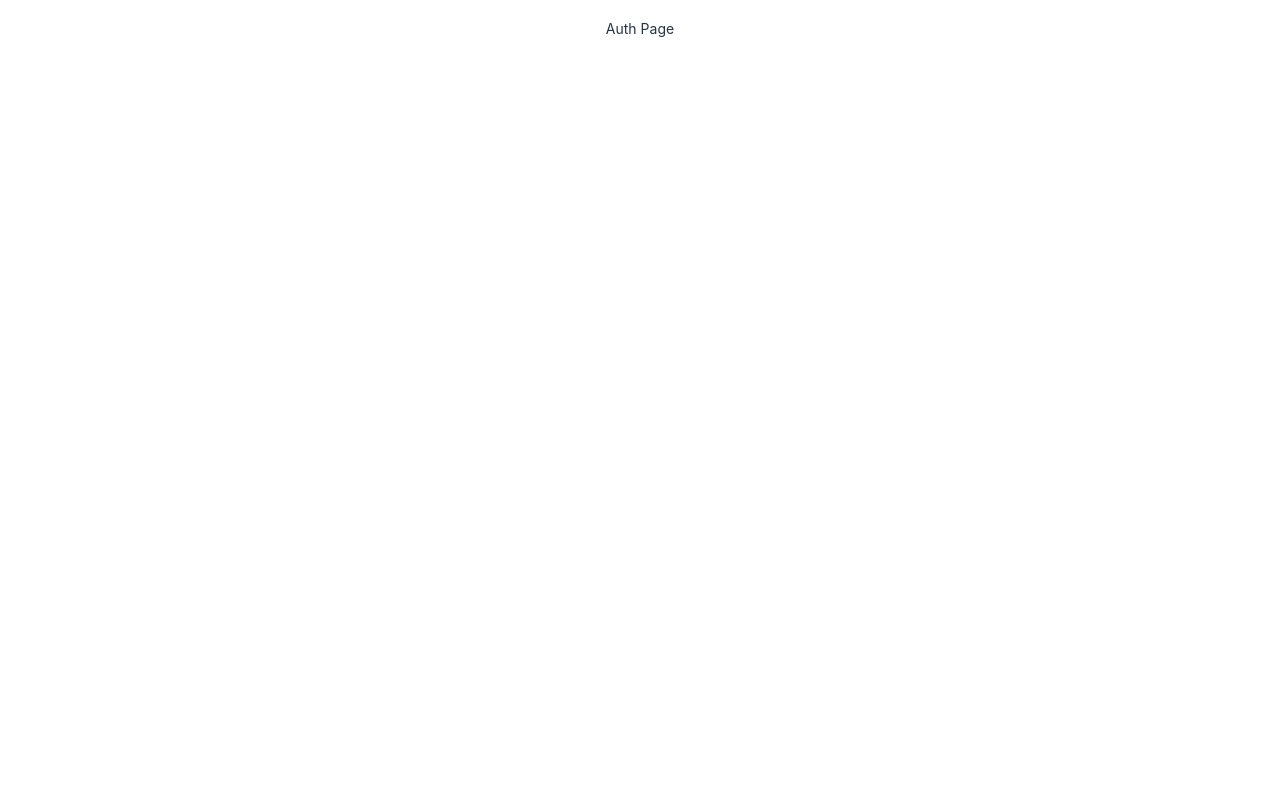
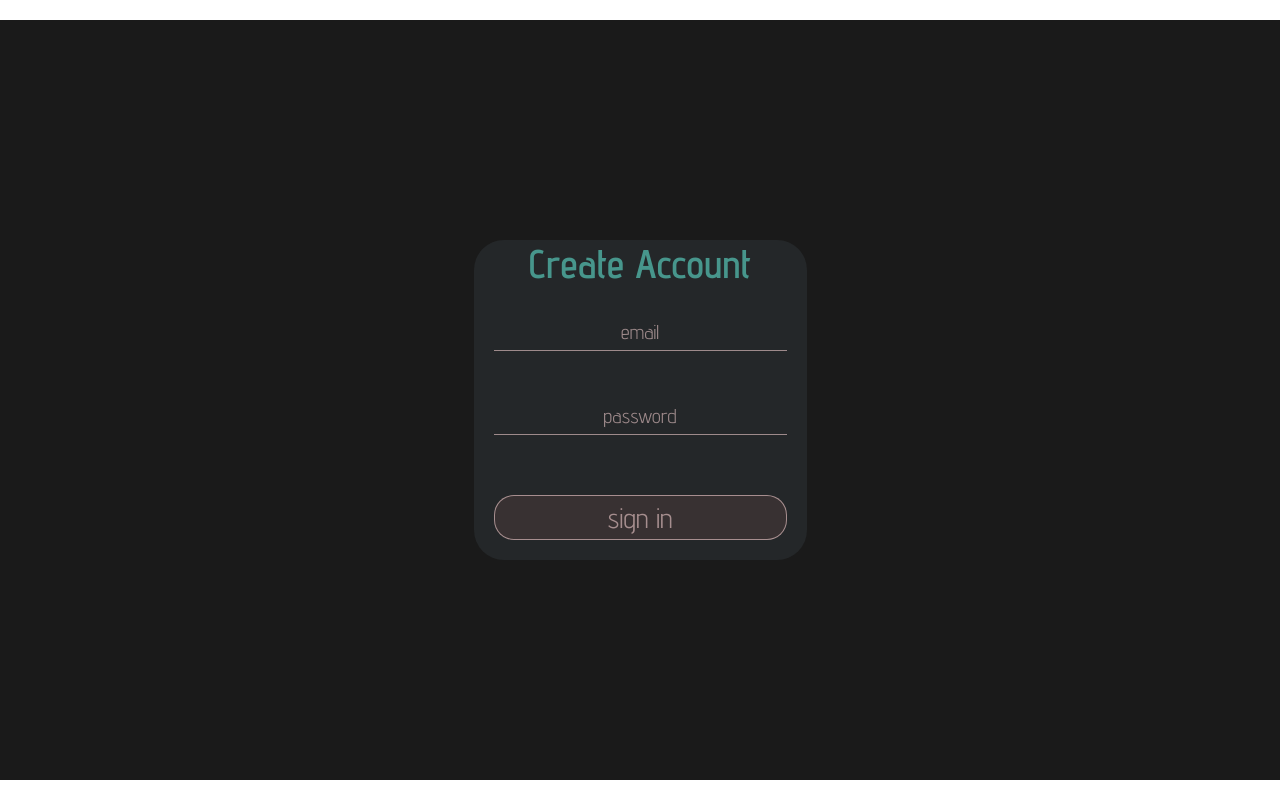
Before and after one commit to anatonokao/graphiql-app, a React (Vite) app: page /auth in a window 1280 px wide. Built offline with nearby package versions, Linux system fonts and the light colour scheme.

Commit message:
feat: add AuthForm and validation

```diff
--- a/package.json
+++ b/package.json
@@ -21,6 +21,7 @@
     "@codemirror/lang-json": "^6.0.1",
     "@codemirror/state": "^6.3.3",
     "@codemirror/view": "^6.22.3",
+    "@hookform/resolvers": "^3.3.3",
     "@reduxjs/toolkit": "^2.0.1",
     "@uiw/codemirror-themes": "^4.21.21",
     "@uiw/react-codemirror": "^4.21.21",
--- /dev/null
+++ b/src/components/AuthPage/AuthForm/AuthForm.module.scss
@@ -0,0 +1,74 @@
+@import url('https://fonts.googleapis.com/css2?family=Advent+Pro:wght@300;400;600&display=swap');
+
+.container {
+  font-family: 'Advent Pro', sans-serif;
+  text-align: center;
+  font-size: 2rem;
+  min-width: 20%;
+  background-color: #242729;
+  border-radius: 30px;
+  color: #47968c;
+}
+.container h2 {
+  font-size: 40px;
+  font-weight: 600;
+}
+
+.form {
+  height: 100%;
+  width: 100%;
+  padding: 20px;
+  display: flex;
+  flex-direction: column;
+  align-items: center;
+  justify-content: center;
+  gap: 40px;
+}
+.label {
+  width: 100%;
+  position: relative;
+  display: flex;
+  flex-direction: column;
+}
+.input {
+  text-align: center;
+  border-bottom: 1px solid #ffd9d98e;
+  background-color: transparent;
+  padding: 5px;
+  transition: all 0.3s ease;
+}
+.input::placeholder {
+  text-align: center;
+  color: #ffd9d98e;
+  font-size: 20px;
+}
+.input:focus {
+  border-bottom: 1px solid #ffd9d9;
+}
+.error {
+  bottom: -2rem;
+  position: absolute;
+  color: #d55d5d;
+  font-size: 20px;
+}
+.button {
+  margin-top: 20px;
+  width: 100%;
+  text-align: center;
+  color: #ffd9d98e;
+  padding: 5px;
+  border-radius: 20px;
+  border: 1px solid #ffd9d98e;
+  background-color: transparent;
+  transition: all 0.3s ease;
+}
+.button:hover {
+  border: 1px solid #47968c;
+  color: #47968c;
+}
+.button:disabled {
+  color: #ffd9d98e;
+  cursor: default;
+  border: 1px solid #ffd9d98e;
+  background-color: rgba(73, 58, 58, 0.56);
+}
--- /dev/null
+++ b/src/components/AuthPage/AuthForm/AuthForm.tsx
@@ -0,0 +1,60 @@
+import React from 'react';
+import * as yup from 'yup';
+import { yupResolver } from '@hookform/resolvers/yup';
+import { useForm } from 'react-hook-form';
+import classes from './AuthForm.module.scss';
+
+const schema = yup.object().shape({
+  email: yup.string().email().required(),
+  password: yup.string().min(8).max(32).required(),
+});
+type FormData = {
+  email: string;
+  password: string;
+};
+const AuthForm = () => {
+  const {
+    register,
+    handleSubmit,
+    formState: { errors, isValid },
+    reset,
+  } = useForm({
+    mode: 'all',
+    resolver: yupResolver(schema),
+  });
+  const onSubmitHandler = (data: FormData) => {
+    console.log({ data });
+    reset();
+  };
+  return (
+    <div className={classes.container}>
+      <h2>Create Account</h2>
+      <form className={classes.form} onSubmit={handleSubmit(onSubmitHandler)}>
+        <label className={classes.label}>
+          <input
+            className={classes.input}
+            {...register('email')}
+            placeholder="email"
+          />
+          {errors.email && (
+            <p className={classes.error}>{errors.email?.message}</p>
+          )}
+        </label>
+        <label className={classes.label}>
+          <input
+            className={classes.input}
+            {...register('password')}
+            placeholder="password"
+            type="password"
+          />
+          <p className={classes.error}>{errors.password?.message}</p>
+        </label>
+        <button disabled={!isValid} className={classes.button} type="submit">
+          sign in
+        </button>
+      </form>
+    </div>
+  );
+};
+
+export default AuthForm;
--- /dev/null
+++ b/src/components/AuthPage/AuthPage.module.scss
@@ -0,0 +1,8 @@
+.container {
+  display: flex;
+  justify-content: center;
+  align-items: center;
+  width: 100vw;
+  height: 100vh;
+  background-color: #1a1a1a;
+}
--- /dev/null
+++ b/src/components/AuthPage/AuthPage.tsx
@@ -0,0 +1,13 @@
+import React from 'react';
+import AuthForm from './AuthForm/AuthForm.tsx';
+import classes from './AuthPage.module.scss';
+
+const AuthPage = () => {
+  return (
+    <div className={classes.container}>
+      <AuthForm />
+    </div>
+  );
+};
+
+export default AuthPage;
--- a/src/index.scss
+++ b/src/index.scss
@@ -11,6 +11,7 @@
   font-family: inherit;
   line-height: normal;
 }
+
 *,
 :after,
 :before {
@@ -81,73 +82,3 @@ h6 {
 }
 
 /* ------------------СТИЛИ/STYLES------------------ */
-
-:root {
-  font-family: Inter, system-ui, Avenir, Helvetica, Arial, sans-serif;
-  line-height: 1.5;
-  font-weight: 400;
-
-  color-scheme: light dark;
-  color: rgba(255, 255, 255, 0.87);
-  background-color: #242424;
-
-  font-synthesis: none;
-  text-rendering: optimizeLegibility;
-  -webkit-font-smoothing: antialiased;
-  -moz-osx-font-smoothing: grayscale;
-}
-
-a {
-  font-weight: 500;
-  color: #d59191;
-  text-decoration: inherit;
-  transition: all .3s ease;
-}
-a:hover {
-  color: #ffd9d9;
-}
-
-body {
-  margin: 0;
-  display: flex;
-  place-items: center;
-  min-width: 320px;
-  min-height: 100vh;
-}
-
-h1 {
-  font-size: 3.2em;
-  line-height: 1.1;
-}
-
-button {
-  border-radius: 8px;
-  border: 1px solid transparent;
-  padding: 0.6em 1.2em;
-  font-size: 1em;
-  font-weight: 500;
-  font-family: inherit;
-  background-color: #1a1a1a;
-  cursor: pointer;
-  transition: border-color 0.25s;
-}
-button:hover {
-  border-color: #646cff;
-}
-button:focus,
-button:focus-visible {
-  outline: 4px auto -webkit-focus-ring-color;
-}
-
-@media (prefers-color-scheme: light) {
-  :root {
-    color: #213547;
-    background-color: #ffffff;
-  }
-  a:hover {
-    color: #747bff;
-  }
-  button {
-    background-color: #f9f9f9;
-  }
-}
--- a/src/main.tsx
+++ b/src/main.tsx
@@ -10,6 +10,7 @@ import {
 } from 'react-router-dom';
 import { setupStore } from './store/store.ts';
 import { Provider } from 'react-redux';
+import AuthPage from './components/AuthPage/AuthPage.tsx';
 
 const store = setupStore();
 
@@ -17,7 +18,7 @@ const router = createBrowserRouter(
   createRoutesFromElements(
     <Route path="/">
       <Route path="/" element={<App />} />
-      <Route path="/auth" element={<div>Auth Page</div>} />
+      <Route path="/auth" element={<AuthPage />} />
       <Route path="/playground" element={<div>GraphiQL Page</div>} />
     </Route>,
   ),
```
Also changed, not shown: src/components/common/FormField.tsx (added).
